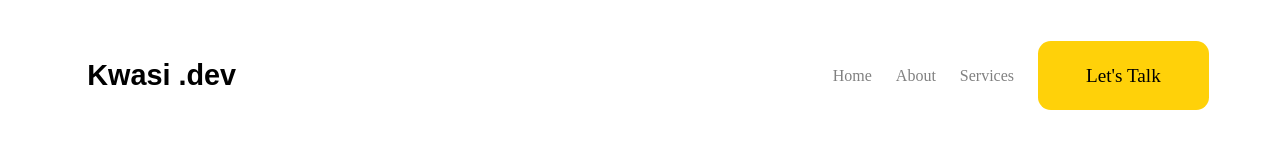
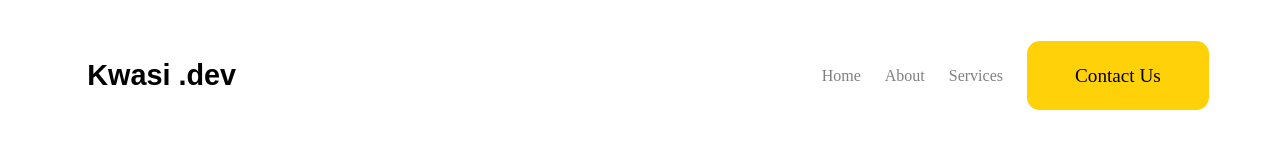
Before and after one commit to kwasi-OT/website-header, a plain HTML site: page index.html in a window 1280 px wide. Drawn offline with Linux system fonts and the light colour scheme.

Commit message:
changed button

```diff
--- a/index.html
+++ b/index.html
@@ -20,7 +20,7 @@
                     <li><a href="#home">Home</a></li>
                     <li><a href="#about">About</a></li>
                     <li><a href="#services">Services</a></li>
-                    <li><a href="#contact"><span class="top-cta">Let's Talk</span></a></li>
+                    <li><a href="#contact"><span class="top-cta">Contact Us</span></a></li>
                 </ul>
             </nav>
             <div class="mobile-btn">
```
